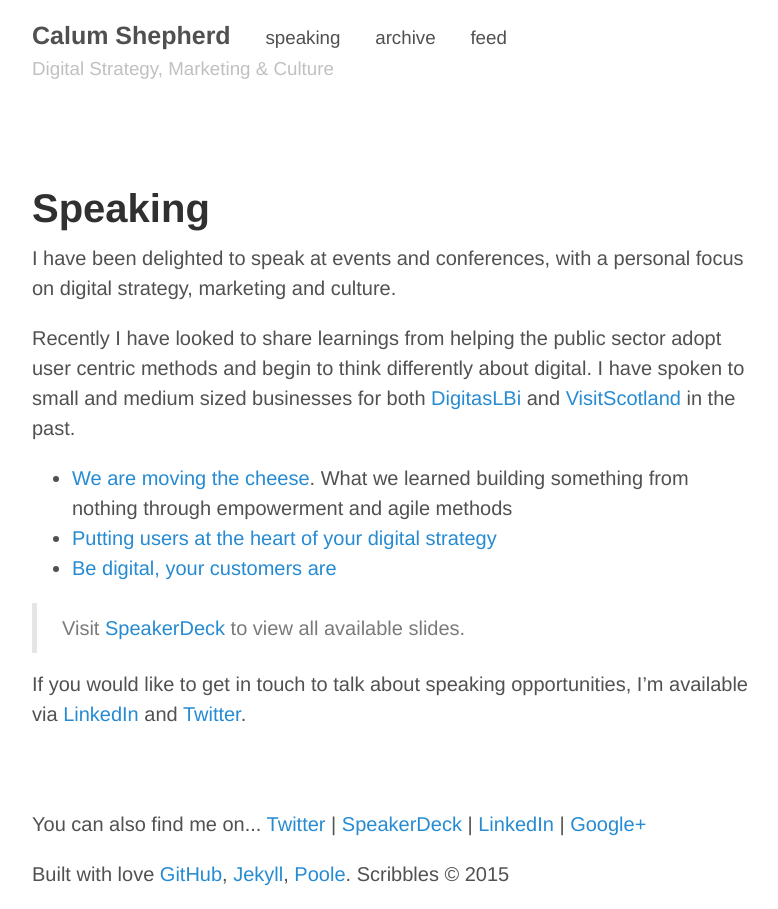
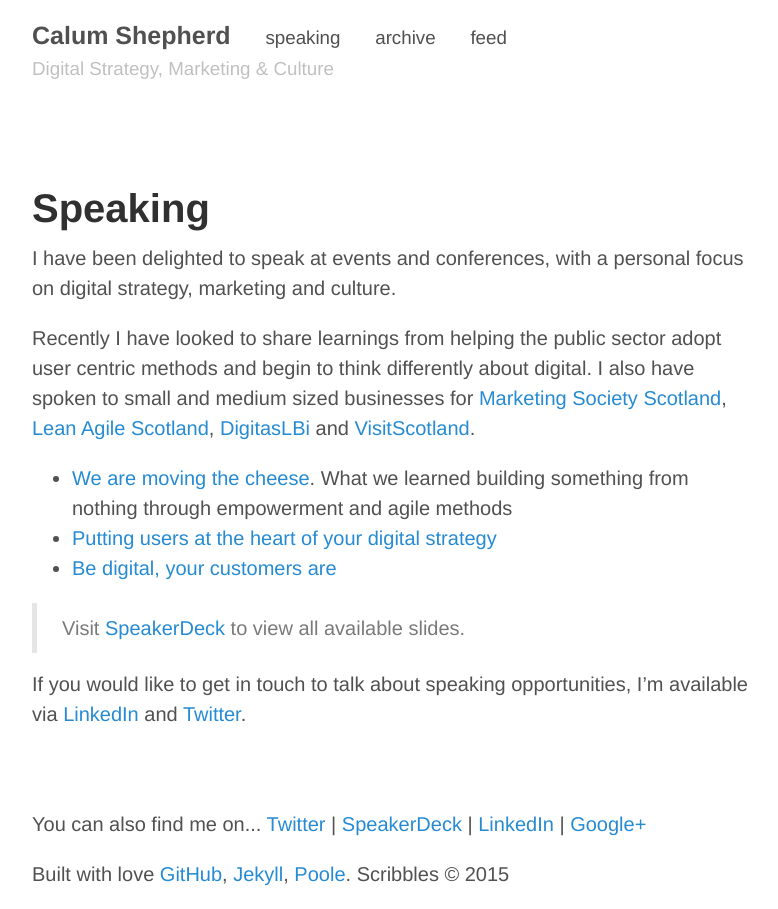
Before and after one commit to calcode/calcode.github.io, a Jekyll site: the page built from speaking.md, in a window 1280 px wide. Shown: the whole page, without its empty margins (248-1026 px from the left). Built offline with Jekyll 4.4.1, drawn with Linux system fonts in a browser that asks for light colours; Markdown is read by kramdown in place of the engine named in the settings.

Commit message:
speaking page update

```diff
--- a/speaking.md
+++ b/speaking.md
@@ -5,7 +5,7 @@ title: Speaking
 
 I have been delighted to speak at events and conferences, with a personal focus on digital strategy, marketing and culture.
 
-Recently I have looked to share learnings from helping the public sector adopt user centric methods and begin to think differently about digital. I have spoken to small and medium sized businesses for both [DigitasLBi](http://www.digitaslbi.com/uk/) and [VisitScotland](http://www.visitscotland.com/) in the past.
+Recently I have looked to share learnings from helping the public sector adopt user centric methods and begin to think differently about digital. I also have spoken to small and medium sized businesses for [Marketing Society Scotland](https://www.marketingsociety.com/), [Lean Agile Scotland](http://leanagile.scot/), [DigitasLBi](http://www.digitaslbi.com/uk/) and [VisitScotland](http://www.visitscotland.com/).
 
 - [We are moving the cheese](https://speakerdeck.com/calumshepherd/we-are-moving-the-cheese). What we learned building something from nothing through empowerment and agile methods
 - [Putting users at the heart of your digital strategy](https://speakerdeck.com/calumshepherd/putting-users-at-the-heart-of-your-digital-strategy)
```
